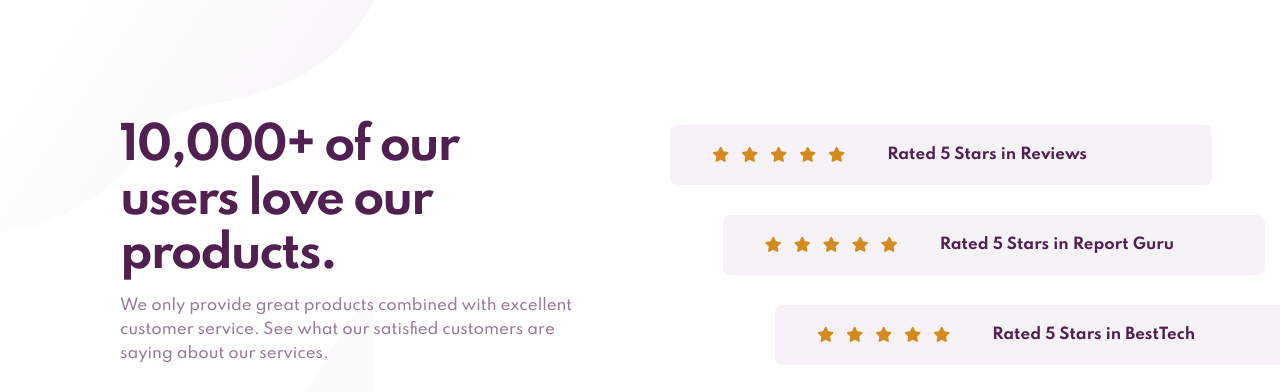
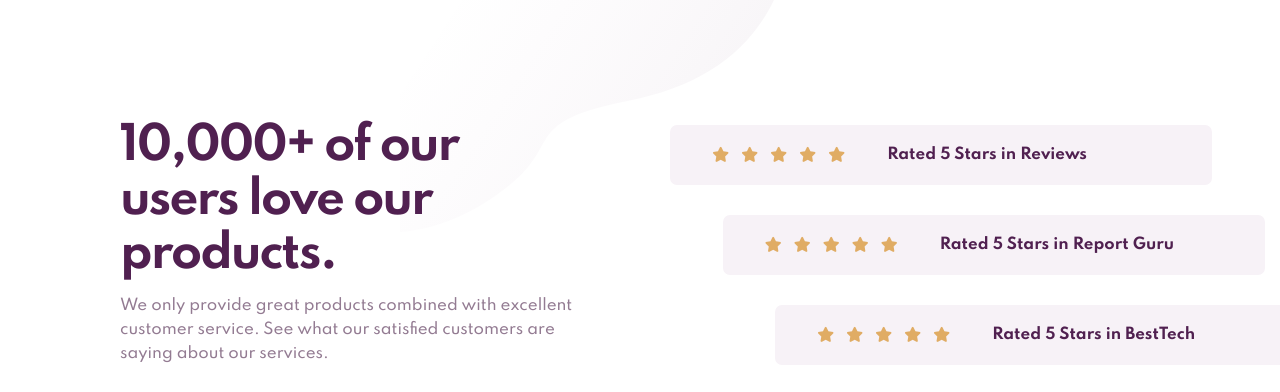
Before and after one commit to eduviana/Social-proof-section, a plain HTML site: page index.html in a window 1280 px wide. Shown: the top 392 px of the page. Drawn offline with Linux system fonts and the light colour scheme.

Commit message:
readme update

```diff
--- a/styles.css
+++ b/styles.css
@@ -9,21 +9,23 @@
 body {
   max-width: 375px;
   min-height: 214vh;
+  margin: 0 auto;
 }
 
 body::after {
   content: url(./images/bg-pattern-top-mobile.svg);
   position: absolute;
   top: 0;
-  left: 0;
+  left: 400px;
 }
 
-body::before {
+/* body::before {
   content: url(./images/bg-pattern-bottom-mobile.svg);
   position: absolute;
   bottom: 0;
-  left: 0;
-}
+  right: 0;
+  background-color: black;
+}  */
 
 .header {
   width: 100%;
@@ -73,7 +75,7 @@ body::before {
   width: 46%;
   display: flex;
   justify-content: space-evenly;
-  color: rgb(212, 139, 29);
+  color: rgba(212, 139, 29, 0.68);
   font-size: 1.1rem;
 }
 
```
Also changed, not shown: design/screenshot-desktop.png (added), design/screenshot-mobile.png (added).
